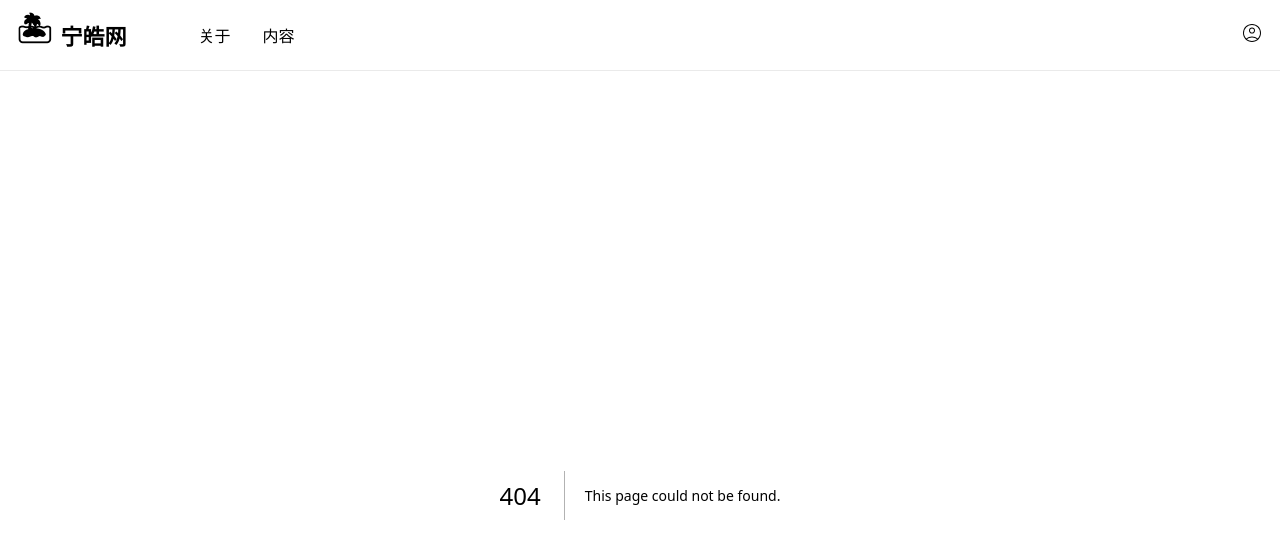
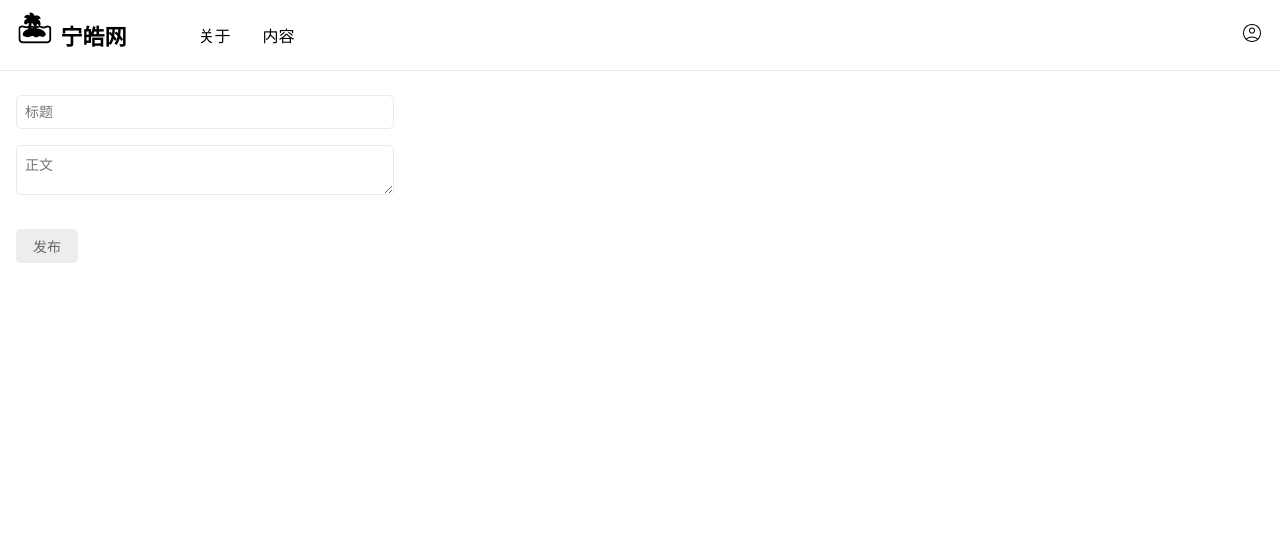
Before and after one commit to ninghao/ninghao-next-w22, a Next.js app: page /create in a window 1280 px wide. Before the commit this address had no page. Shown: the top 558 px of the page. Built offline with nearby package versions, Linux system fonts and the light colour scheme.

Commit message:
创建内容

```diff
--- a/app/components/app-toolbar.tsx
+++ b/app/components/app-toolbar.tsx
@@ -18,6 +18,16 @@ const AppToolbar = () => {
     <div>
       {currentUser && (
         <>
+          <div>
+            <Link href="/create">
+              <Image
+                src="/icons/add.svg"
+                alt="添加内容"
+                width={24}
+                height={24}
+              />
+            </Link>
+          </div>
           <div>
             <Image
               src="/icons/logout.svg"
--- /dev/null
+++ b/app/create/page.tsx
@@ -0,0 +1,45 @@
+'use client';
+
+import { useCreatePost } from './hook';
+
+/**
+ * Page
+ */
+const Page = () => {
+  const { title, setTitle, content, setContent, createPost } = useCreatePost();
+
+  /**
+   * 视图
+   */
+  return (
+    <div>
+      <div>
+        <input
+          type="text"
+          placeholder="标题"
+          value={title}
+          onChange={(event) => {
+            setTitle(event.currentTarget.value);
+          }}
+        />
+      </div>
+      <div>
+        <textarea
+          placeholder="正文"
+          value={content}
+          onChange={(event) => {
+            setContent(event.currentTarget.value);
+          }}
+        ></textarea>
+      </div>
+      <div>
+        <button onClick={createPost}>发布</button>
+      </div>
+    </div>
+  );
+};
+
+/**
+ * 导出 Page
+ */
+export default Page;
```
Also changed, not shown: app/create/head.tsx (added, +18 -0 lines).
